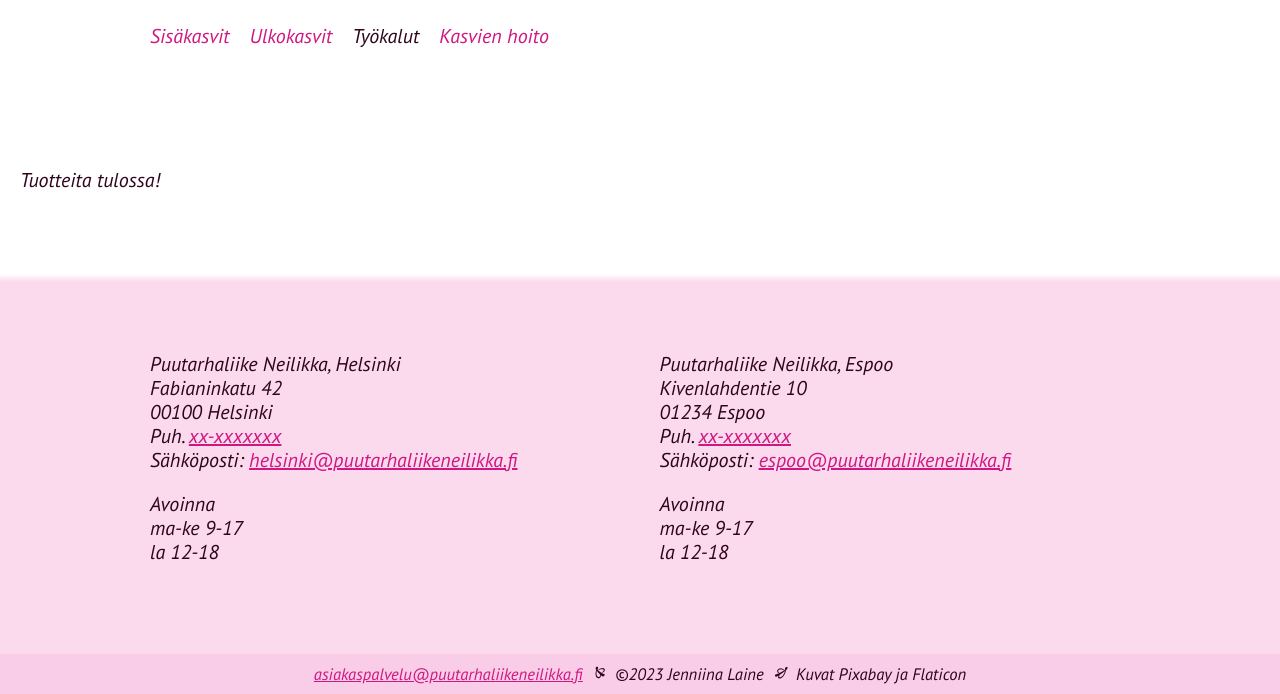
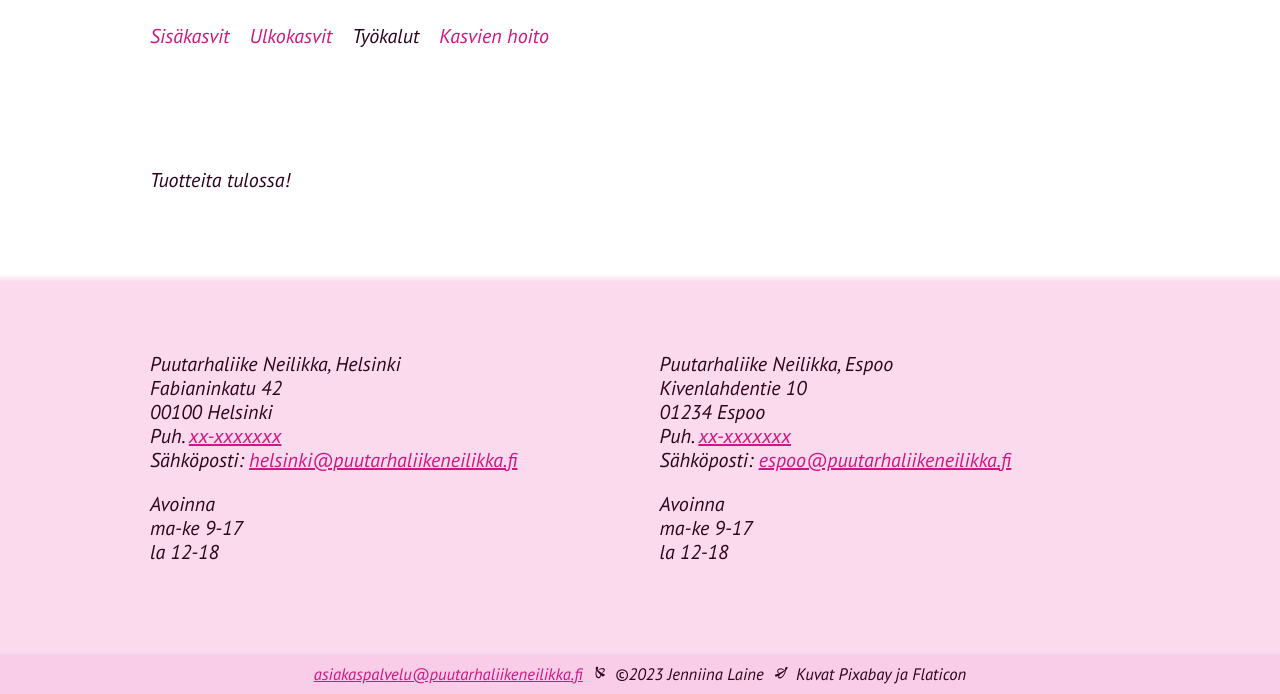
Before and after one commit to devinnuendo/asemointi, a PHP site: page /tyokaluja.php in a window 1280 px wide. Shown: the part 494-1188 px from the top of the page. Run offline with PHP 8.4, Linux system fonts and the light colour scheme; some libraries are stand-ins or nearby versions; some web fonts are replaced.

Commit message:
add max-width to section

```diff
--- a/css/styles.css
+++ b/css/styles.css
@@ -126,6 +126,7 @@ header h1.site-heading span {
 section {
   margin-top: 3rem;
   width: 100%;
+  max-width: var(--max-width);
   display: flex;
   flex-flow: row wrap;
   gap: calc(var(--gap) * 4);
@@ -209,6 +210,7 @@ section .full {
 }
 section.kauppa {
   --size: 160px;
+  max-width: var(--max-width);
 }
 section.kauppa ul {
   list-style: none;
```
